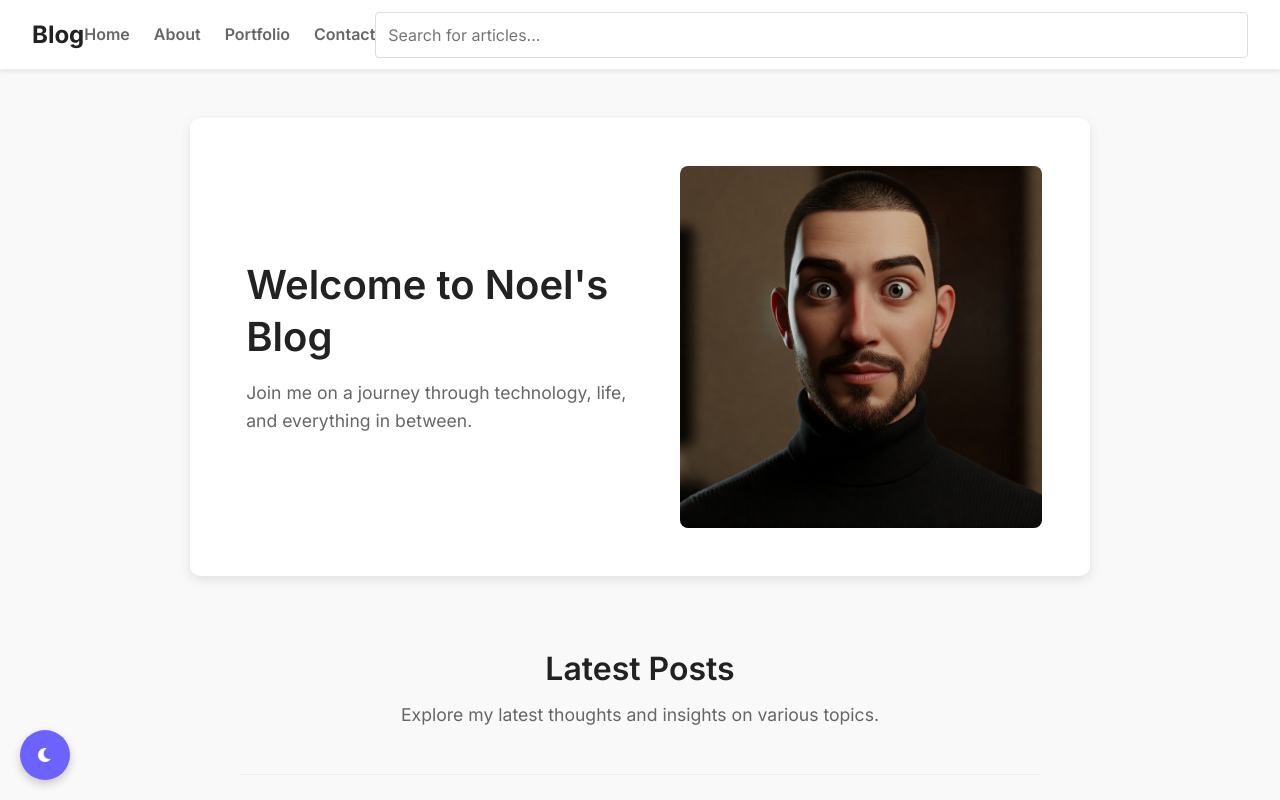
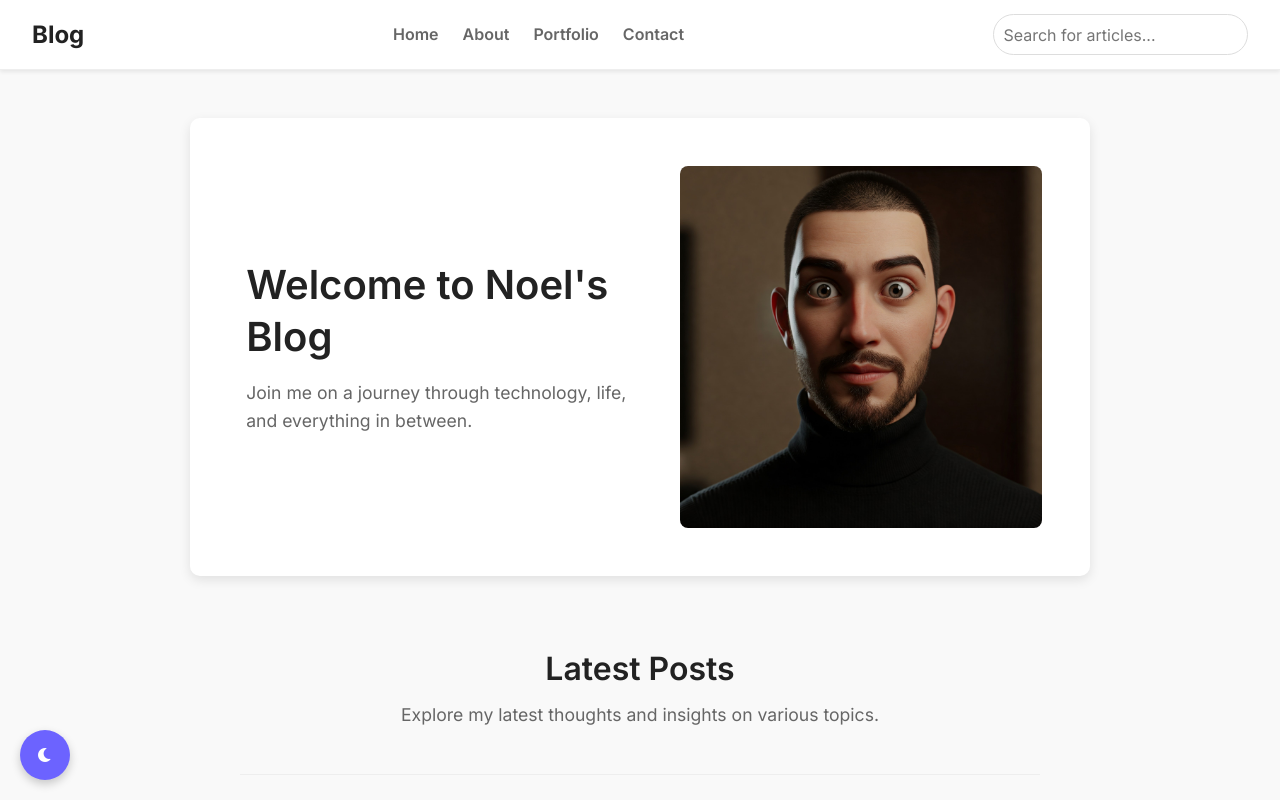
Before and after one commit to leonnuxy/blog, a website built with webpack: page public/index.html in a window 1280 px wide. Shown: the top 800 px of the page. Built offline with nearby package versions, Linux system fonts and the light colour scheme; files whose address does not match are found by name.

Commit message:
refactor: Add styles for search bar component with padding, font size, and border radius

```diff
--- a/styles/base.css
+++ b/styles/base.css
@@ -240,6 +240,13 @@ textarea {
     background-color: var(--primary-color);
 }
 
+.search-bar {
+    padding: 0.6rem;
+    font-size: 1rem;
+    width: auto;
+    border-radius: 1.5rem;
+}
+
 
 /* --- Keyframes --- */
 @keyframes fadeIn {
```
